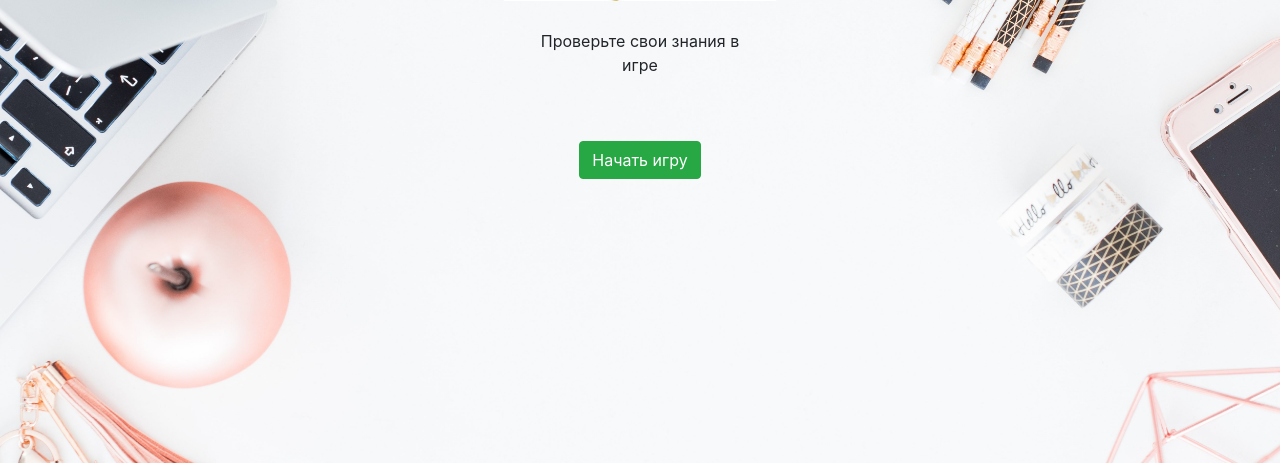
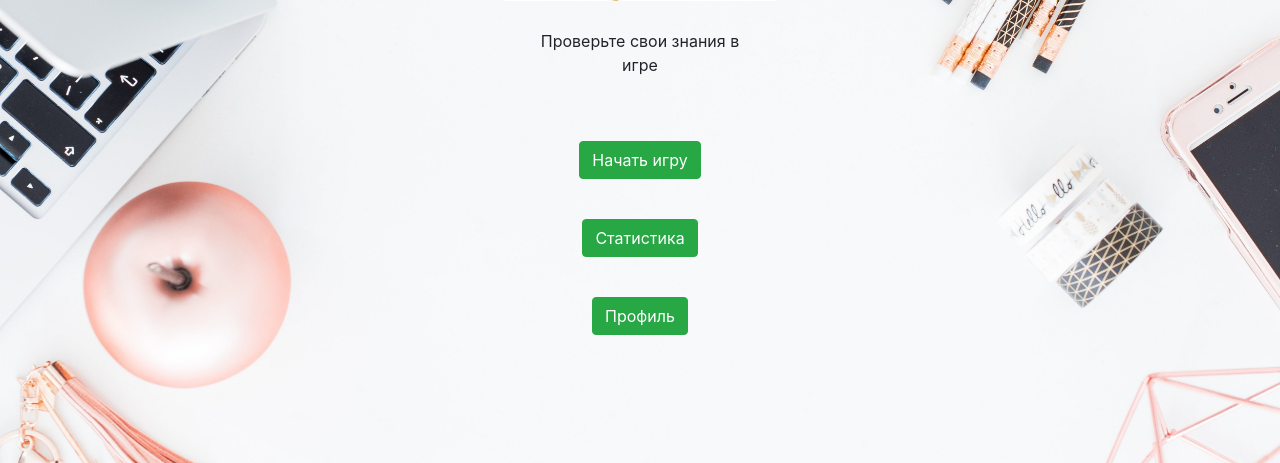
Before and after one commit to zerosergey2024/GameProject, a Flask app: page / in a window 1280 px wide. Shown: the part 337-800 px from the top of the page. Run offline with Flask 3, Linux system fonts and the light colour scheme; some libraries are stand-ins or nearby versions.

Commit message:
add code

```diff
--- a/app/app.py
+++ b/app/app.py
@@ -6,5 +6,9 @@ app = Flask(__name__)
 def index():
     return render_template('home.html')
 
+@app.route('/profile')
+def profile():
+    return render_template('profile.html')
+
 if __name__ == '__main__':
     app.run(debug=True)
--- a/app/templates/home.html
+++ b/app/templates/home.html
@@ -4,12 +4,15 @@
 
 {% block content %}
  <div class="mx-auto p-2" style="width: 18rem;">
-<!--        <img src="путь/до/вашего/изображения.jpg" class="card-img-top" alt="...">-->
-        <div class="card-body d-flex flex-column justify-content-center align-items-center">
-<!--            <h5 class="card-title">Заголовок карточки</h5>-->
-<!--            <p class="card-text">Некоторый текст для описания содержимого карточки.</p>-->
-            <a href="#" class="btn btn-success">Начать игру</a>
-        </div>
-    </div>
+     <div class="card-body d-flex flex-column justify-content-center align-items-center">
+         <a href='/profile' class="btn btn-success">Начать игру</a>
+     </div>
+     <div class="card-body d-flex flex-column justify-content-center align-items-center">
+         <a href='/profile' class="btn btn-success">Статистика</a>
+     </div>
+     <div class="card-body d-flex flex-column justify-content-center align-items-center">
+         <a href='/profile' class="btn btn-success">Профиль</a>
+     </div>
+ </div>
 
 {% endblock %}
--- a/app/templates/profile.html
+++ b/app/templates/profile.html
@@ -8,7 +8,7 @@
         <div class="card-body d-flex flex-column justify-content-center align-items-center">
 <!--            <h5 class="card-title">Заголовок карточки</h5>-->
 <!--            <p class="card-text">Некоторый текст для описания содержимого карточки.</p>-->
-            <a href="#" class="btn btn-success">Начать игру</a>
+            <a href="#" class="btn btn-success">Редактировать профиль</a>
         </div>
     </div>
 
```
